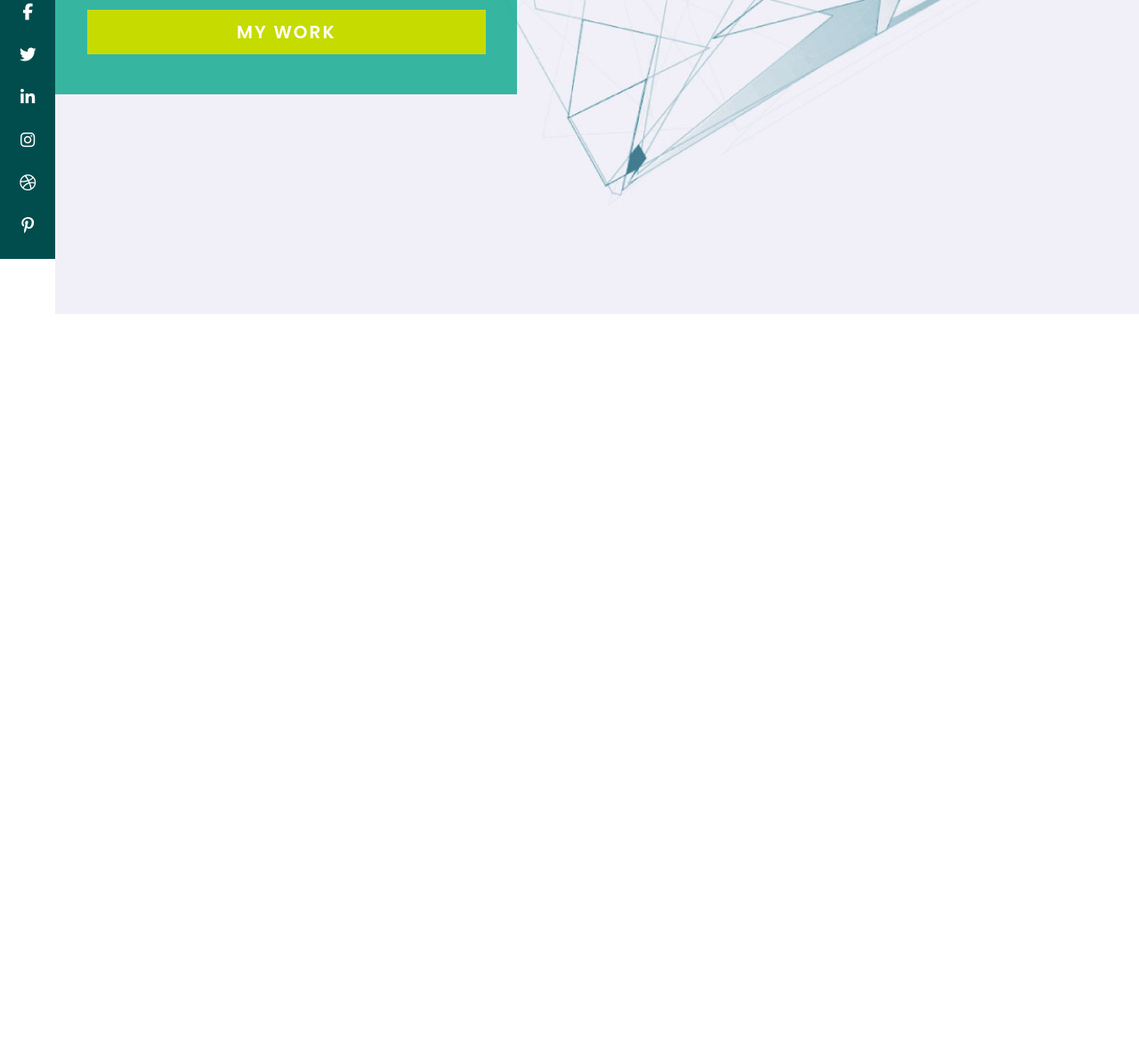
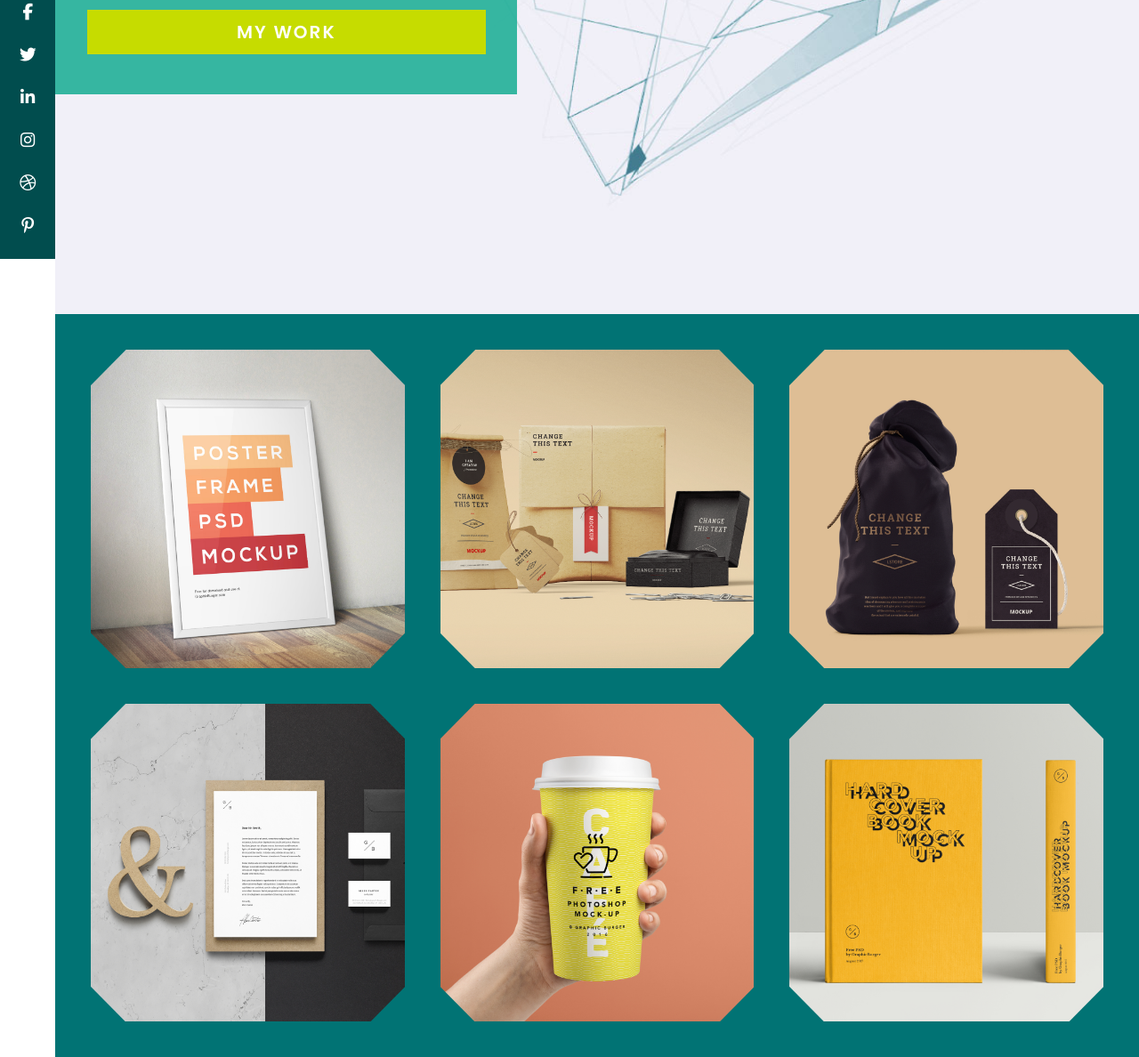
Before and after one commit to haluskua/flex-box-portfolio, a plain HTML site: page index.html in a window 1280 px wide. Shown: the part 509-1697 px from the top of the page at 89% size. Before the commit the page ends 862 px from the top, so only its background shows below. Drawn offline with Linux system fonts and the light colour scheme.

Commit message:
added work sectoin and clip-path properties on img

```diff
--- a/index.html
+++ b/index.html
@@ -69,6 +69,34 @@
           <a href="#" class="showcase__content--link">My Work</a>
         </div>
       </section>
+
+      <!--*-*-*-*-*-*-*-*-*-*-*-*-*-*-* Work Section  *-*-*-*-*-*-*-*-*-*-*-*-*-*-*-->
+
+      <section id="work">
+        <div class="work__card">
+          <img src="img/portfolio-design-01-1.jpg" alt="poster" />
+        </div>
+
+        <div class="work__card">
+          <img src="img/portfolio-creative-02-1.jpg" alt="paper-bag" />
+        </div>
+
+        <div class="work__card">
+          <img src="img/portfolio-creative-01-1.jpg" alt="cloth-bag" />
+        </div>
+
+        <div class="work__card">
+          <img src="img/portfolio-branding-02-1.jpg" alt="branding" />
+        </div>
+
+        <div class="work__card">
+          <img src="img/portfolio-branding-01-1.jpg" alt="cup" />
+        </div>
+
+        <div class="work__card">
+          <img src="img/portfolio-print-02-1.jpg" alt="book-cover" />
+        </div>
+      </section>
     </main>
     <script src="app.js"></script>
   </body>
--- a/style.css
+++ b/style.css
@@ -138,7 +138,7 @@ ul.header__main-nav--links li a:visited::after {
   left: 0;
   width: 100%;
   height: 0.18rem;
-  background-color: white;
+  background-color: rgba(140, 225, 219, 0.59);
   transform: scaleX(0);
   border-radius: 1rem;
   transition: transform 0.6s cubic-bezier(0.075, 0.82, 0.165, 1);
@@ -244,6 +244,44 @@ div.showcase__content {
 .showcase__content--link:active::after {
   transform: scaleX(1);
   transform-origin: left;
+}
+/*-*-*-*-**-*-*-*-**-*-*-*-**-*-*-*-* Work Section *-*-*-*-**-*-*-*-**-*-*-*-**-*-*-*-*/
+section#work {
+  display: flex;
+  flex-wrap: wrap;
+  justify-content: center;
+  padding: 2rem;
+  background-color: var(--tertiary-color);
+}
+
+div.work__card {
+  padding: 2rem;
+  flex-basis: 33rem;
+  flex-grow: 1;
+  clip-path: polygon(
+    20% 0%,
+    80% 0%,
+    100% 20%,
+    100% 80%,
+    80% 100%,
+    20% 100%,
+    0% 80%,
+    0% 20%
+  );
+}
+
+div.work__card img {
+  height: 100%;
+  width: 100%;
+  object-fit: cover;
+
+  transition: filter 0.45s ease;
+}
+
+div.work__card img:hover,
+div.work__card img:active {
+  filter: sepia(80%);
+  cursor: pointer;
 }
 
 /*-*-*-*-**-*-*-*-**-*-*-*-**-*-*-*-* (max-width:900px) Mark *-*-*-*-**-*-*-*-**-*-*-*-**-*-*-*-*/
```
